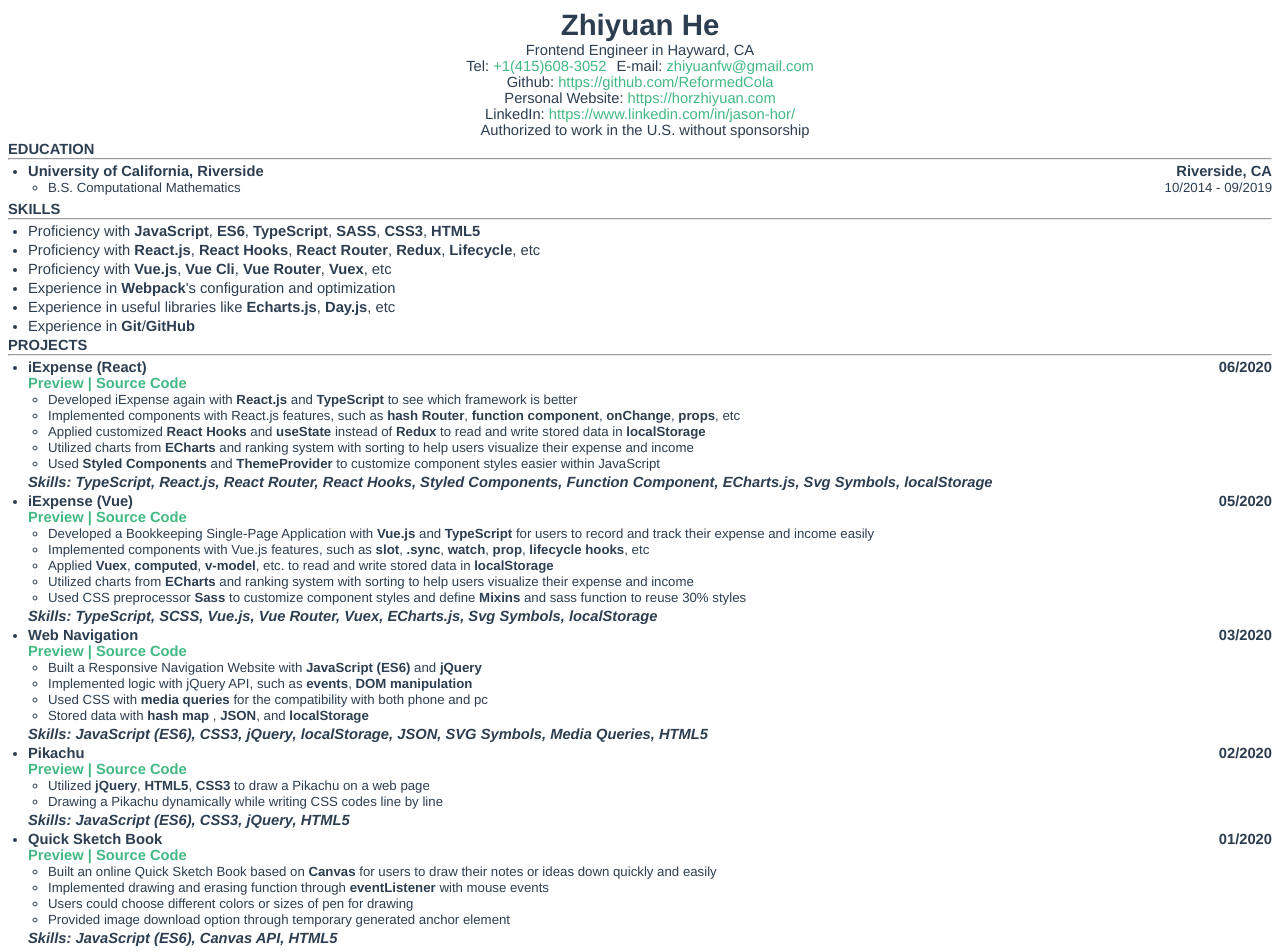
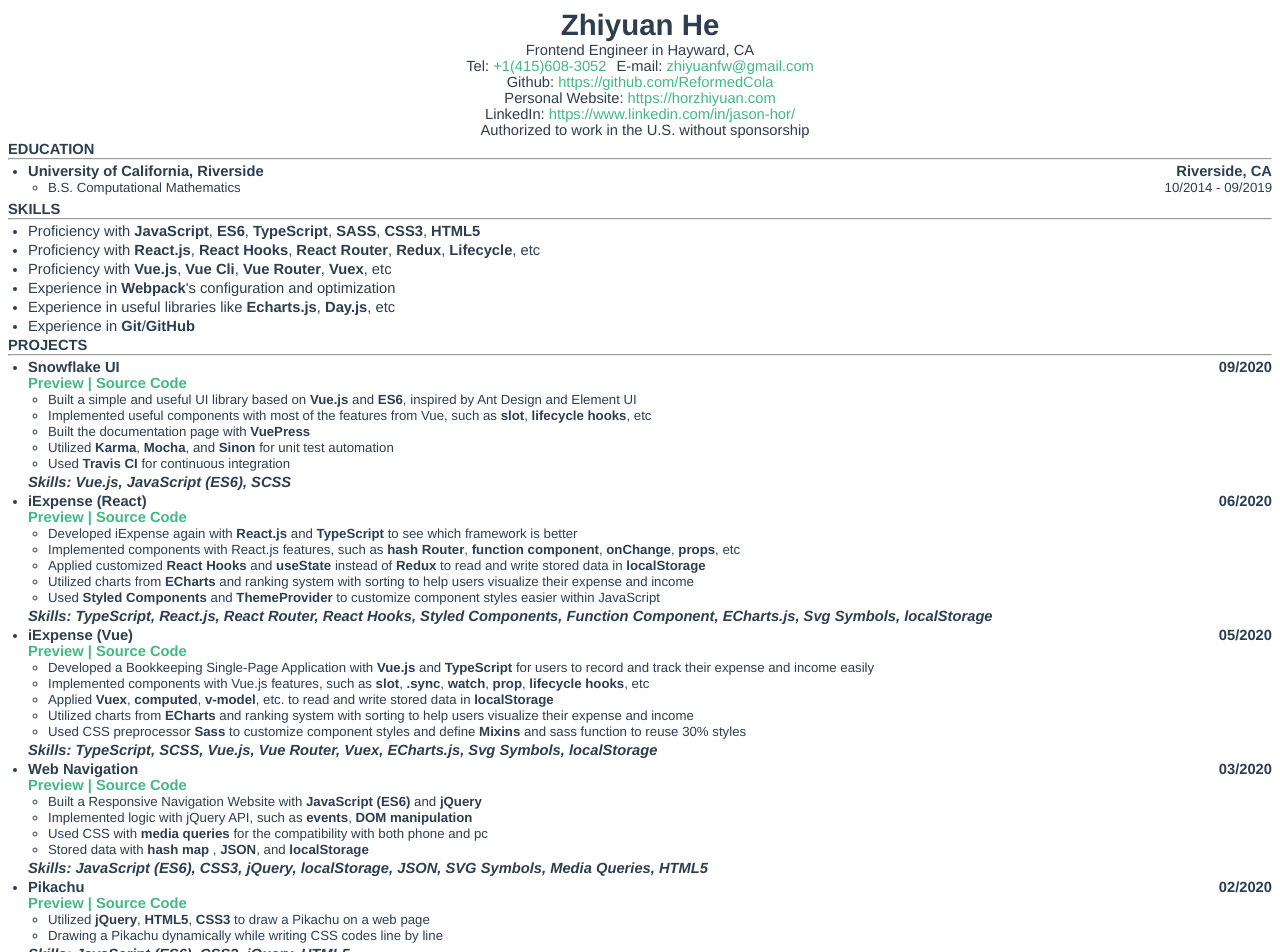
Before and after one commit to ReformedCola/resume-builder, a Vue app: page / in a window 1280 px wide. Shown: the top 952 px of the page. Built offline with nearby package versions, Linux system fonts and the light colour scheme.

Commit message:
Update project

```diff
--- a/src/assets/info.js
+++ b/src/assets/info.js
@@ -40,6 +40,20 @@ export default {
     }
   ],
   projects: [
+    {
+      left: 'Snowflake UI',
+      previewLink: 'https://horzhiyuan.com/snowflake-ui/',
+      sourceLink: 'https://github.com/ReformedCola/snowflake-ui',
+      right: '09/2020',
+      children: [
+        {left: 'Built a simple and useful UI library based on *Vue.js* and *ES6*, inspired by Ant Design and Element UI'},
+        {left: 'Implemented useful components with most of the features from Vue, such as *slot*, *lifecycle hooks*, etc'},
+        {left: 'Built the documentation page with *VuePress*'},
+        {left: 'Utilized *Karma*, *Mocha*, and *Sinon* for unit test automation'},
+        {left: 'Used *Travis CI* for continuous integration'}
+      ],
+      skillStack: 'Vue.js, JavaScript (ES6), SCSS',
+    },
     {
       left: 'iExpense (React)',
       previewLink: 'http://horzhiyuan.com/iExpense-react-website/',
@@ -92,18 +106,18 @@ export default {
       ],
       skillStack: 'JavaScript (ES6), CSS3, jQuery, HTML5'
     },
-    {
-      left: 'Quick Sketch Book',
-      previewLink: 'http://horzhiyuan.com/quick-sketch-book/',
-      sourceLink: 'https://github.com/ReformedCola/quick-sketch-book',
-      right: '01/2020',
-      children: [
-        {left: 'Built an online Quick Sketch Book based on *Canvas* for users to draw their notes or ideas down quickly and easily'},
-        {left: 'Implemented drawing and erasing function through *eventListener* with mouse events'},
-        {left: 'Users could choose different colors or sizes of pen for drawing'},
-        {left: 'Provided image download option through temporary generated anchor element'}
-      ],
-      skillStack: 'JavaScript (ES6), Canvas API, HTML5'
-    },
+    // {
+    //   left: 'Quick Sketch Book',
+    //   previewLink: 'http://horzhiyuan.com/quick-sketch-book/',
+    //   sourceLink: 'https://github.com/ReformedCola/quick-sketch-book',
+    //   right: '01/2020',
+    //   children: [
+    //     {left: 'Built an online Quick Sketch Book based on *Canvas* for users to draw their notes or ideas down quickly and easily'},
+    //     {left: 'Implemented drawing and erasing function through *eventListener* with mouse events'},
+    //     {left: 'Users could choose different colors or sizes of pen for drawing'},
+    //     {left: 'Provided image download option through temporary generated anchor element'}
+    //   ],
+    //   skillStack: 'JavaScript (ES6), Canvas API, HTML5'
+    // },
   ],
 }
```
